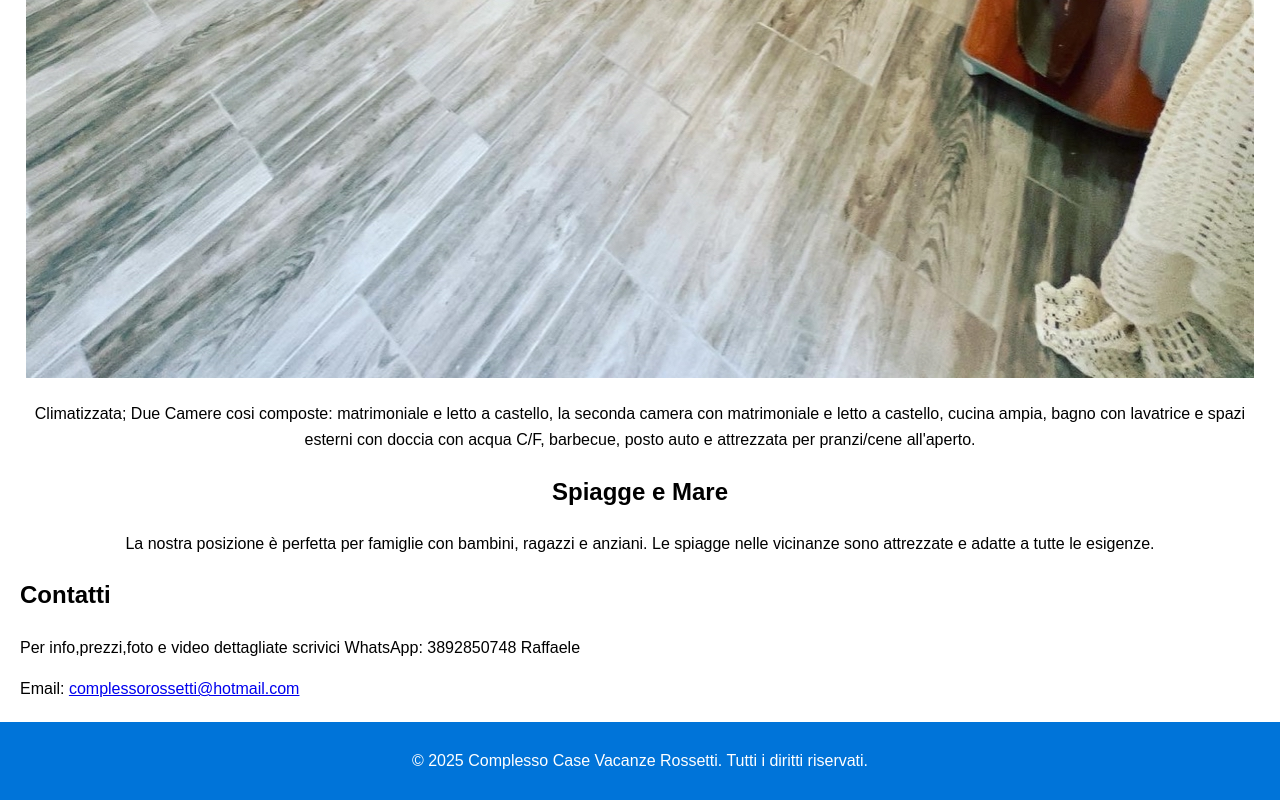
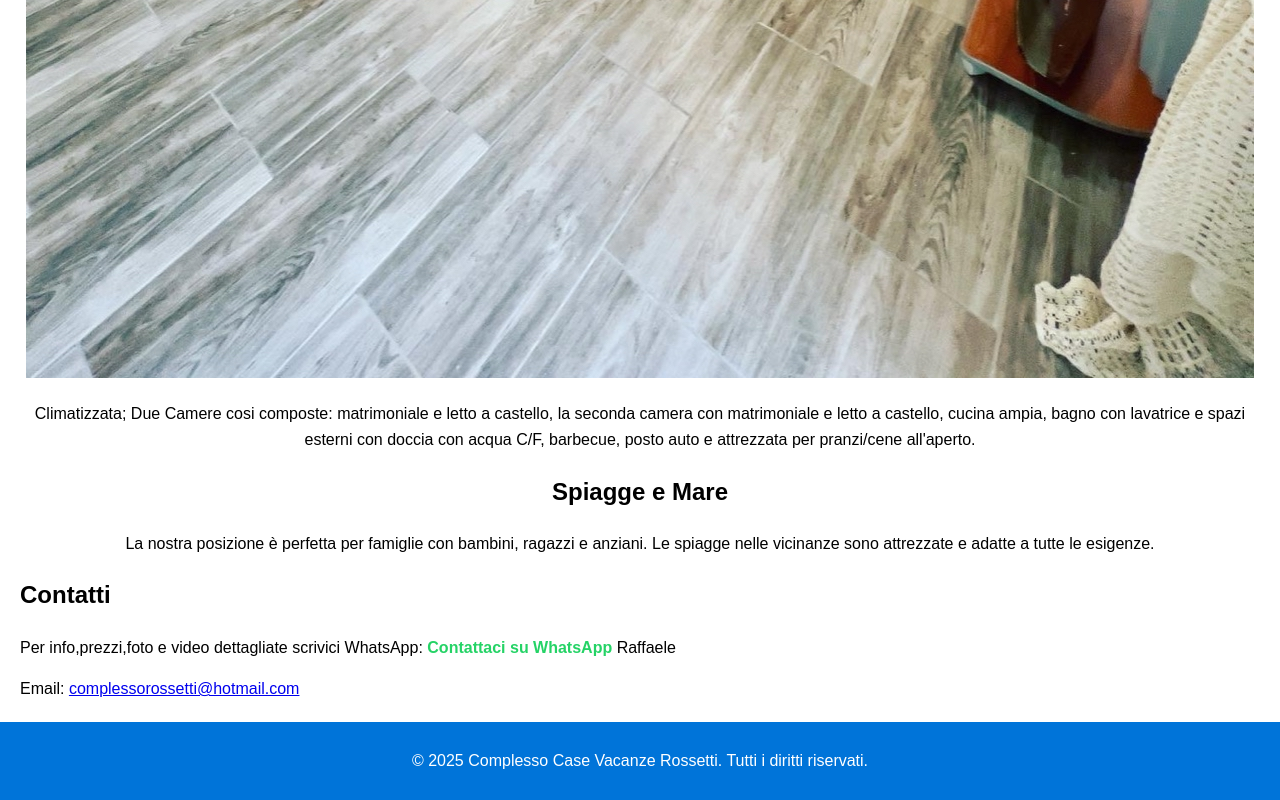
Before and after one commit to Roirox/Case-vacanze-rossetti, a plain HTML site: page index.html in a window 1280 px wide. Shown: the part 4279-5079 px from the top of the page. Drawn offline with Linux system fonts and the light colour scheme.

Commit message:
Update index.html

```diff
--- a/index.html
+++ b/index.html
@@ -73,7 +73,9 @@
     </section>
     <section class="contacts">
         <h2>Contatti</h2>
-        <p>Per info,prezzi,foto e video dettagliate scrivici WhatsApp: 3892850748 Raffaele</p>        <p>Email: <a href="mailto:complessorossetti@hotmail.com">complessorossetti@hotmail.com</a></p>
+        <p>Per info,prezzi,foto e video dettagliate scrivici WhatsApp:<a href="https://wa.me/393892850748" target="_blank" style="text-decoration: none; color: #25D366; font-weight: bold;">
+    Contattaci su WhatsApp
+</a>Raffaele</p>        <p>Email: <a href="mailto:complessorossetti@hotmail.com">complessorossetti@hotmail.com</a></p>
     </section>
     <footer>
         <p>&copy; 2025 Complesso Case Vacanze Rossetti. Tutti i diritti riservati.</p>
```
